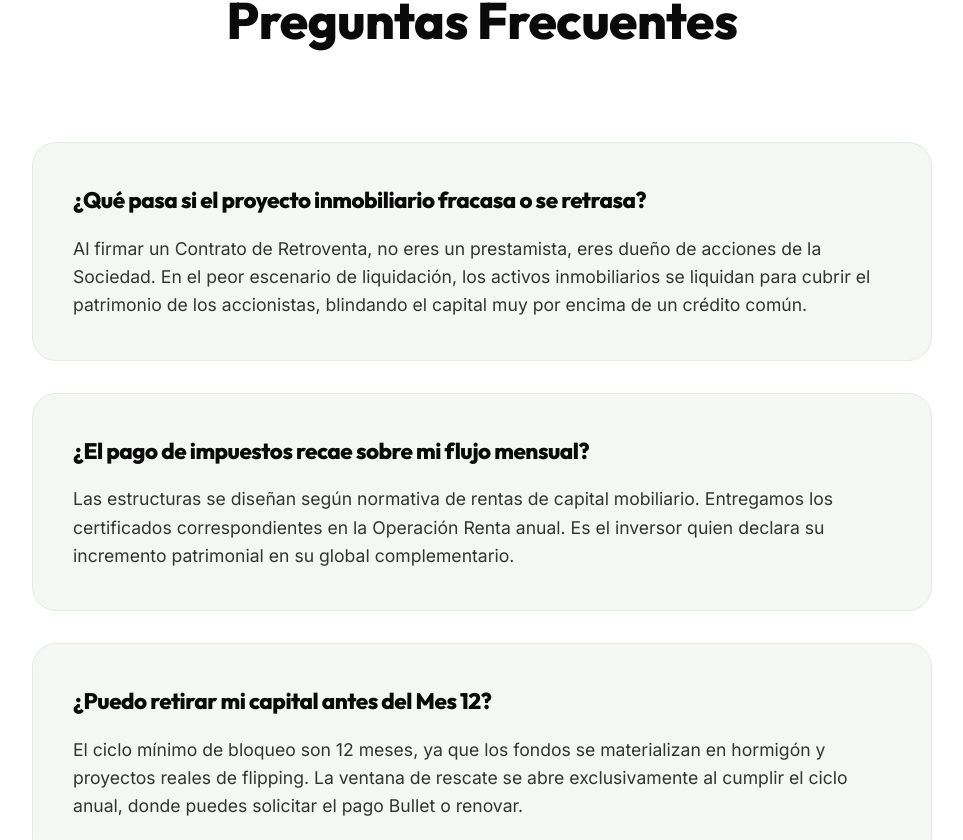
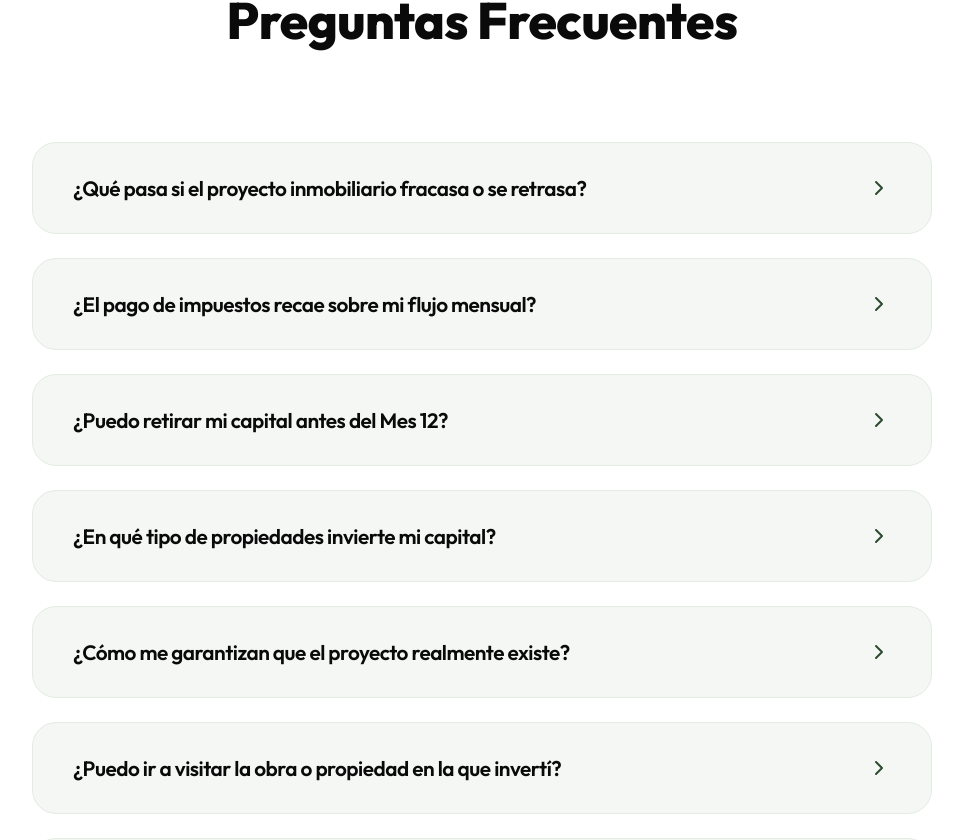
Before and after one commit to Rentapro/CrowdIn, a React (Vite) app: page / in a window 1280 px wide. Shown: the part 5432-6272 px from the top of the page, without its empty margins (158-1121 px from the left). Built offline with nearby package versions, Linux system fonts and the light colour scheme.

Commit message:
feat: convierte FAQ a listado accordion interactivo optimizado para retencion

```diff
--- a/src/App.jsx
+++ b/src/App.jsx
@@ -4,6 +4,7 @@ import { TrendingUp, ShieldCheck, RefreshCw, ChevronRight, BarChart3, Wallet, Fi
 function App() {
   const tierValues = [1000000, 5000000, 10000000, 20000000, 40000000, 100000000];
   const [sliderIndex, setSliderIndex] = useState(4); // Start at 40M Elite
+  const [openFaqIndex, setOpenFaqIndex] = useState(null);
 
   // TODO: Reemplaza este número cuando compres el Chip nuevo. (Formato: código de país + número, sin el '+')
   const WHATSAPP_NUMBER = "56900000000";
@@ -310,13 +311,24 @@ function App() {
             <h2 style={{ fontSize: 'clamp(2.5rem, 4vw, 4rem)', marginTop: '1rem', color: 'var(--charcoal)' }}>Preguntas Frecuentes</h2>
           </div>
 
-          <div style={{ maxWidth: '900px', margin: '0 auto', display: 'flex', flexDirection: 'column', gap: '2rem' }}>
-            {faqs.map((faq, idx) => (
-              <div key={idx} style={{ background: 'var(--sage-50)', padding: '2.5rem', borderRadius: '24px', border: '1px solid var(--sage-100)' }}>
-                <h3 style={{ fontSize: '1.4rem', color: 'var(--charcoal)', marginBottom: '1rem' }}>{faq.q}</h3>
-                <p style={{ color: 'var(--charcoal-mid)', fontSize: '1.1rem', lineHeight: 1.6 }}>{faq.a}</p>
-              </div>
-            ))}
+          <div style={{ maxWidth: '900px', margin: '0 auto', display: 'flex', flexDirection: 'column', gap: '1.5rem' }}>
+            {faqs.map((faq, idx) => {
+              const isOpen = openFaqIndex === idx;
+              return (
+                <div key={idx} style={{ background: 'var(--sage-50)', borderRadius: '24px', border: '1px solid var(--sage-100)', overflow: 'hidden', transition: 'all 0.3s ease' }}>
+                  <button
+                    onClick={() => setOpenFaqIndex(isOpen ? null : idx)}
+                    style={{ width: '100%', padding: '2rem 2.5rem', display: 'flex', justifyContent: 'space-between', alignItems: 'center', background: 'transparent', border: 'none', cursor: 'pointer', textAlign: 'left' }}
+                  >
+                    <h3 style={{ fontSize: '1.3rem', color: 'var(--charcoal)', margin: 0, fontWeight: 600 }}>{faq.q}</h3>
+                    <ChevronRight size={24} style={{ color: 'var(--sage-800)', transform: isOpen ? 'rotate(90deg)' : 'rotate(0deg)', transition: 'transform 0.3s ease', minWidth: '24px' }} />
+                  </button>
+                  <div style={{ maxHeight: isOpen ? '500px' : '0', overflow: 'hidden', transition: 'max-height 0.4s ease-in-out' }}>
+                    <p style={{ color: 'var(--charcoal-mid)', fontSize: '1.1rem', lineHeight: 1.6, padding: '0 2.5rem 2.5rem 2.5rem', margin: 0 }}>{faq.a}</p>
+                  </div>
+                </div>
+              );
+            })}
           </div>
         </div>
       </section>
```
